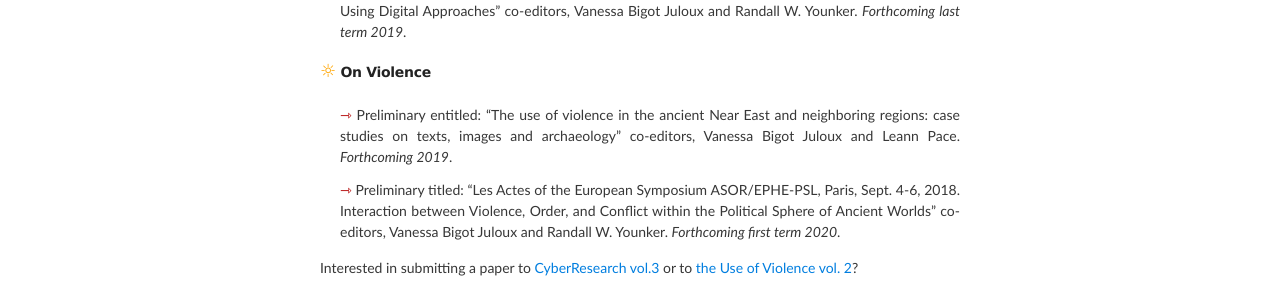
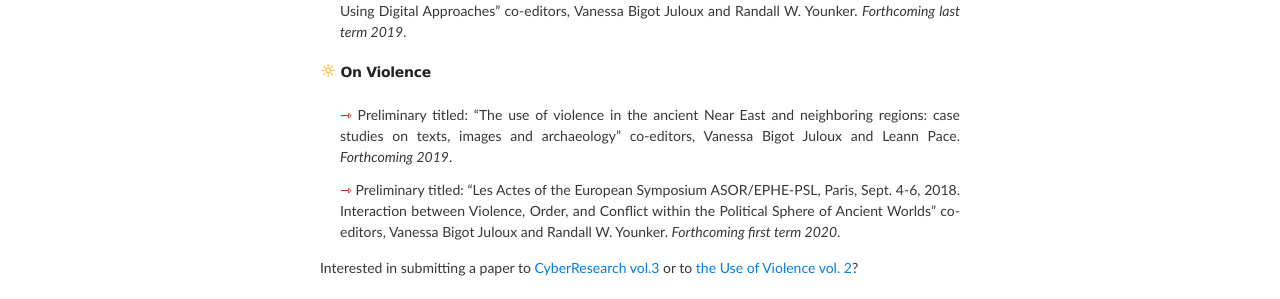
Before and after one commit to vbigot-juloux/ane-research-humanities, a Jekyll site: the page built from index.md, in a window 1280 px wide. Shown: the part 698-997 px from the top of the page. Built offline with Jekyll 4.4.1, drawn with Linux system fonts in a browser that asks for light colours; the repository's description, which GitHub fills in, is left out.

Commit message:
Update index.md

```diff
--- a/index.md
+++ b/index.md
@@ -32,7 +32,7 @@ technical background or familiarity with the ancient cultures.</em> <a href="doc
 <h2> <span style="color:orange; font-size: 18px">&#9788;</span> On Violence</h2>
 
 <ul style="list-style-type: none;">
- <li style="text-align: justify; text-justify: inter-word;"><span style="color:#b30000; font-size: 14px">&#8702;</span> Preliminary entitled: “The use of violence in the ancient Near East and neighboring regions: case studies on texts, images and archaeology” co-editors, Vanessa Bigot Juloux and Leann Pace. <em>Forthcoming 2019</em>.</li>
+ <li style="text-align: justify; text-justify: inter-word;"><span style="color:#b30000; font-size: 14px">&#8702;</span> Preliminary titled: “The use of violence in the ancient Near East and neighboring regions: case studies on texts, images and archaeology” co-editors, Vanessa Bigot Juloux and Leann Pace. <em>Forthcoming 2019</em>.</li>
 
 <li style="padding-top: 12px; text-align: justify; text-justify: inter-word;"><span style="color:#b30000; font-size: 14px">&#8702;</span> Preliminary titled: “Les Actes of the European Symposium ASOR/EPHE-PSL, Paris, Sept. 4-6, 2018. Interaction between Violence, Order, and Conflict within the Political Sphere of Ancient Worlds” co-editors, Vanessa Bigot Juloux and Randall W. Younker. <em>Forthcoming first term 2020</em>.
 </li>
```
